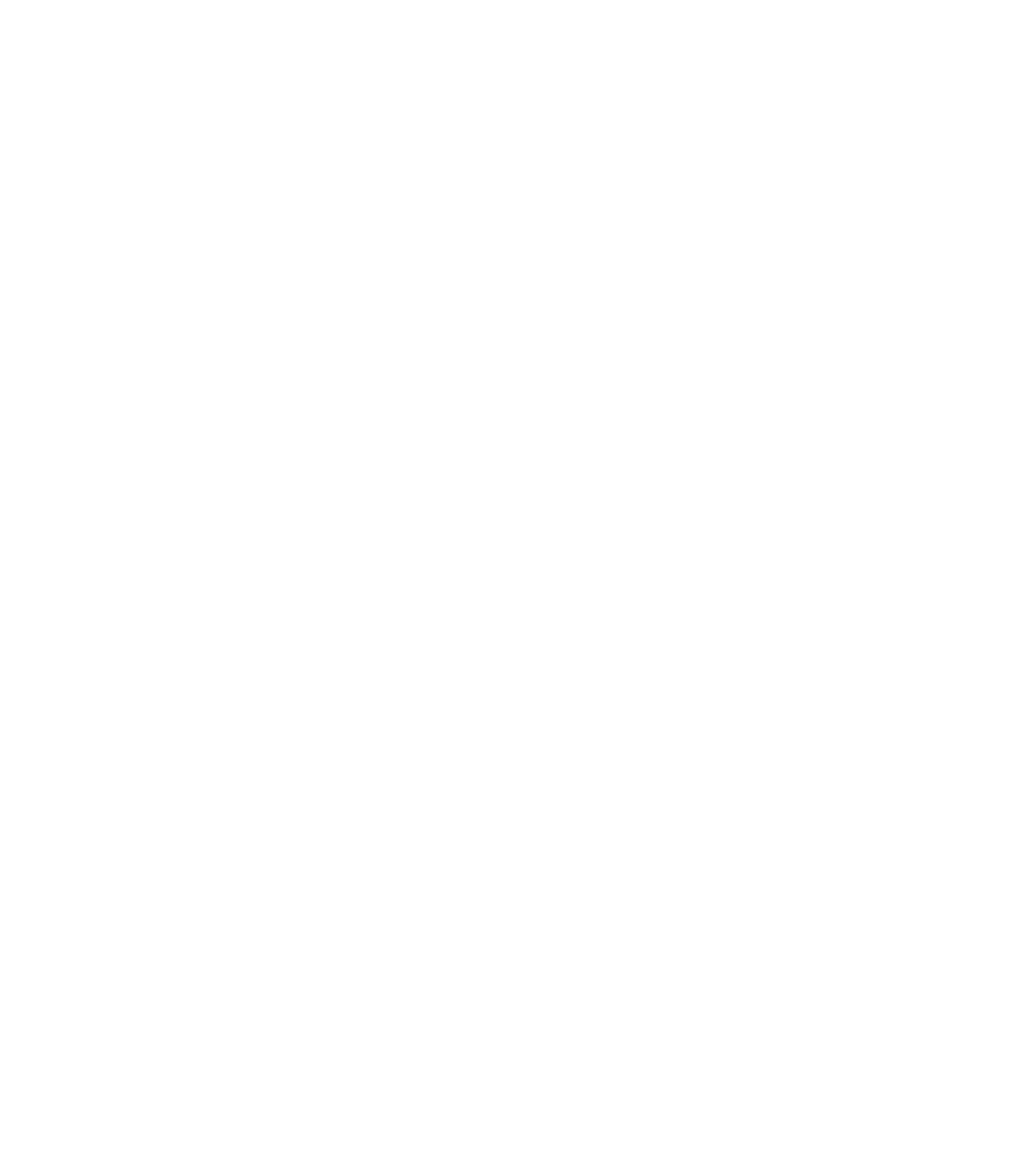
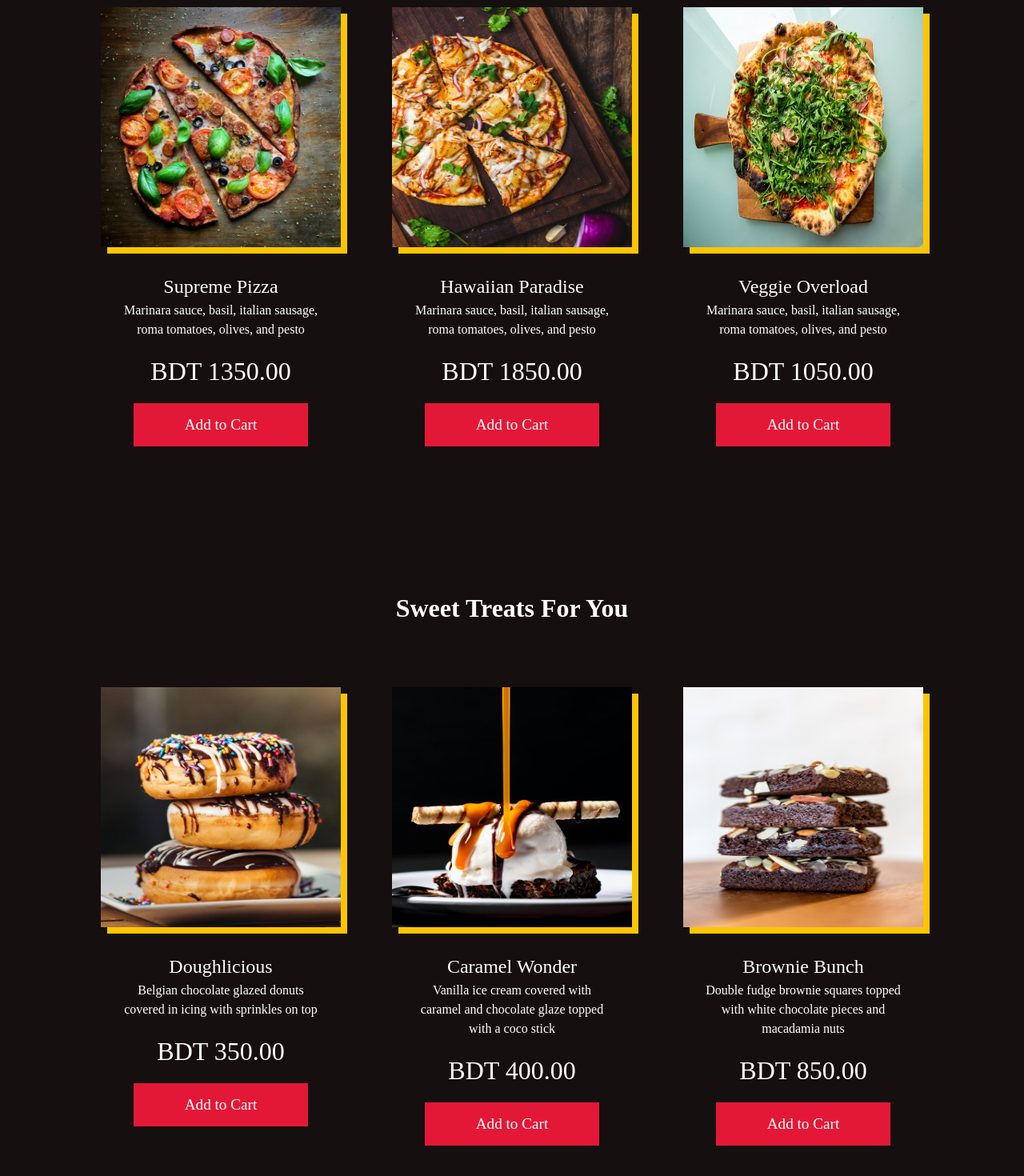
Before and after one commit to istyaque-ahammed/CSEKU_WPL_2023_Responsive-Restaurant-WebSite, a React (Create React App) app in the folder responsive-restaurant-website/: page / in a window 1280 px wide. Shown: the part 988-2458 px from the top of the page at 80% size. Before the commit the page ends 800 px from the top, so only its background shows below. Built offline with nearby package versions, Linux system fonts and the light colour scheme; a web font is replaced by a local one.

Commit message:
Product Page
Pizza and Desert Product page

```diff
--- a/responsive-restaurant-website/src/App.js
+++ b/responsive-restaurant-website/src/App.js
@@ -2,11 +2,18 @@ import React from 'react';
 import { BrowserRouter as Router } from 'react-router-dom';
 import {GlobalStyle} from './globalStyles';
 import Hero from './components/Hero';
+import Products from './components/Products';
+import { productData, productDataTwo } from './components/Products/data';
+
 function App() {
   return (
     <Router>
       <GlobalStyle />
       <Hero />
+      <Products heading='Delicious Pizza For You' data={productData}/>
+      <Products heading='Sweet Treats For You' data={productDataTwo}/>
+
+
     </Router>
 
   );
--- a/responsive-restaurant-website/src/components/Hero/HeroElements.js
+++ b/responsive-restaurant-website/src/components/Hero/HeroElements.js
@@ -56,7 +56,7 @@ export const HeroBtn = styled.button`
 
   &:hover {
     background: #ffc500;
-    transition: 0.2s ease-out;
+    transition: 0.5s ease-out;
     cursor: pointer;
     color: #000;
   }
--- a/responsive-restaurant-website/src/components/Hero/index.js
+++ b/responsive-restaurant-website/src/components/Hero/index.js
@@ -25,7 +25,7 @@ const Hero = () => {
         <HeroItems>
           <HeroH1>Greatest Pizza Ever</HeroH1>
           <HeroP>Ready in 60 seconds</HeroP>
-          <HeroBtn>Place Order</HeroBtn>
+          <HeroBtn>Order Now</HeroBtn>
         </HeroItems>
       </HeroContent>
     </HeroContainer>
--- a/responsive-restaurant-website/src/components/Navbar/NavbarElements.js
+++ b/responsive-restaurant-website/src/components/Navbar/NavbarElements.js
@@ -34,7 +34,8 @@ export const NavIcon = styled.div`
   color: #fff;
 
   p {
-    transform: translate(-175%, 100%);
+    transform: translate(-130%, 80%);
+    font-size: 1.8rem;
     font-weight: bold;
   }
 `;
--- a/responsive-restaurant-website/src/components/Navbar/index.js
+++ b/responsive-restaurant-website/src/components/Navbar/index.js
@@ -5,7 +5,7 @@ const Navbar = ({ toggle }) => {
   return (
     <>
       <Nav>
-        <NavLink to='/'>Pizza</NavLink>
+        <NavLink to='/'></NavLink>
         <NavIcon onClick={toggle}>
          <p>Menu</p>
           <Bars />
--- /dev/null
+++ b/responsive-restaurant-website/src/components/Products/ProductsElements.js
@@ -0,0 +1,74 @@
+import styled from 'styled-components';
+
+export const ProductsContainer = styled.div`
+  /* width: 100vw; */
+  min-height: 100vh;
+  padding: 5rem calc((100vw - 1300px) / 2);
+  background: #150f0f;
+  color: #fff;
+`;
+
+export const ProductWrapper = styled.div`
+  display: flex;
+  flex-wrap: wrap;
+  justify-content: center;
+  margin: 0 auto;
+`;
+
+export const ProductCard = styled.div`
+  margin: 0 2rem;
+  line-height: 1.5;
+  width: 300px;
+`;
+
+export const ProductImg = styled.img`
+  height: 300px;
+  min-width: 300px;
+  max-width: 100%;
+  box-shadow: 8px 8px #fdc500;
+`;
+
+export const ProductsHeading = styled.h1`
+  font-size: clamp(2rem, 2.5vw, 3rem);
+  text-align: center;
+  margin-bottom: 5rem;
+`;
+
+export const ProductTitle = styled.h2`
+  font-weight: 400;
+  font-size: 1.5rem;
+`;
+
+export const ProductInfo = styled.div`
+  display: flex;
+  flex-direction: column;
+  justify-content: center;
+  align-items: center;
+  padding: 1.5rem;
+  text-align: center;
+`;
+
+export const ProductDesc = styled.p`
+  margin-bottom: 1rem;
+`;
+
+export const ProductPrice = styled.p`
+  margin-bottom: 1rem;
+  font-size: 2rem;
+`;
+
+export const ProductButton = styled.button`
+  font-size: 1.2rem;
+  padding: 1rem 4rem;
+  border: none;
+  background: #e31837;
+  color: #fff;
+  transition: 0.2 ease-out;
+
+  &:hover {
+    background: #ffc500;
+    transition: 0.5s ease-out;
+    cursor: pointer;
+    color: #000;
+  }
+`;
--- /dev/null
+++ b/responsive-restaurant-website/src/components/Products/data.js
@@ -0,0 +1,66 @@
+import product1 from '../../images/product-1.jpg';
+import product2 from '../../images/product-2.jpg';
+import product3 from '../../images/product-3.jpg';
+import sweet1 from '../../images/sweet3.jpg';
+import sweet2 from '../../images/sweet-2.jpg';
+import sweet3 from '../../images/sweet-3.jpg';
+
+export const productData = [
+  {
+    img: product1,
+    alt: 'Pizza',
+    name: 'Supreme Pizza',
+    desc:
+      'Marinara sauce, basil, italian sausage, roma tomatoes, olives, and pesto',
+    price: 'BDT 1350.00',
+    button: 'Add to Cart'
+  },
+  {
+    img: product2,
+    alt: 'Pizza',
+    name: 'Hawaiian Paradise',
+    desc:
+      ' Marinara sauce, basil, italian sausage, roma tomatoes, olives, and pesto',
+    price: 'BDT 1850.00',
+    button: 'Add to Cart'
+  },
+  {
+    img: product3,
+    alt: 'Pizza',
+    name: 'Veggie Overload',
+    desc:
+      ' Marinara sauce, basil, italian sausage, roma tomatoes, olives, and pesto',
+    price: 'BDT 1050.00',
+    button: 'Add to Cart'
+  }
+];
+
+export const productDataTwo = [
+  {
+    img: sweet2,
+    alt: 'Donuts',
+    name: 'Doughlicious',
+    desc:
+      'Belgian chocolate glazed donuts covered in icing with sprinkles on top',
+    price: 'BDT 350.00',
+    button: 'Add to Cart'
+  },
+  {
+    img: sweet3,
+    alt: 'Ice Cream',
+    name: 'Caramel Wonder',
+    desc:
+      'Vanilla ice cream covered with caramel and chocolate glaze topped with a coco stick',
+    price: 'BDT 400.00',
+    button: 'Add to Cart'
+  },
+  {
+    img: sweet1,
+    alt: 'Brownie',
+    name: 'Brownie Bunch',
+    desc:
+      'Double fudge brownie squares topped with white chocolate pieces and macadamia nuts',
+    price: 'BDT 850.00',
+    button: 'Add to Cart'
+  }
+];
--- /dev/null
+++ b/responsive-restaurant-website/src/components/Products/index.js
@@ -0,0 +1,38 @@
+import React from 'react';
+import {
+  ProductsContainer,
+  ProductWrapper,
+  ProductsHeading,
+  ProductTitle,
+  ProductCard,
+  ProductImg,
+  ProductInfo,
+  ProductDesc,
+  ProductPrice,
+  ProductButton
+} from './ProductsElements';
+
+const Products = ({ heading, data }) => {
+  return (
+    <ProductsContainer>
+      <ProductsHeading>{heading}</ProductsHeading>
+      <ProductWrapper>
+        {data.map((product, index) => {
+          return (
+            <ProductCard key={index}>
+              <ProductImg src={product.img} alt={product.alt} />
+              <ProductInfo>
+                <ProductTitle>{product.name}</ProductTitle>
+                <ProductDesc>{product.desc}</ProductDesc>
+                <ProductPrice>{product.price}</ProductPrice>
+                <ProductButton>{product.button}</ProductButton>
+              </ProductInfo>
+            </ProductCard>
+          );
+        })}
+      </ProductWrapper>
+    </ProductsContainer>
+  );
+};
+
+export default Products;
```
